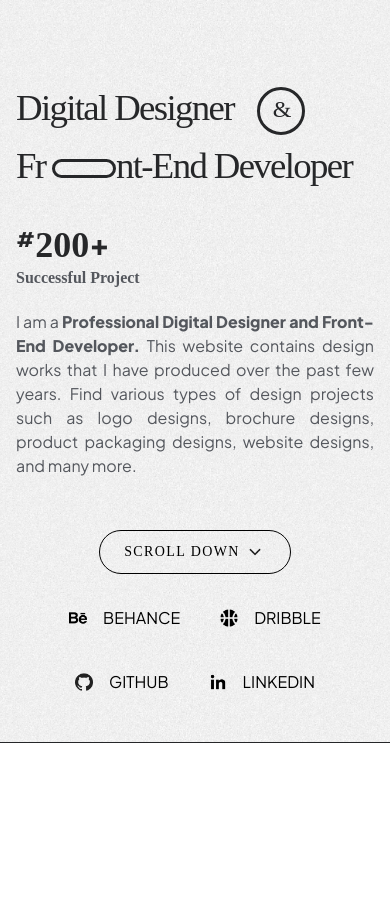
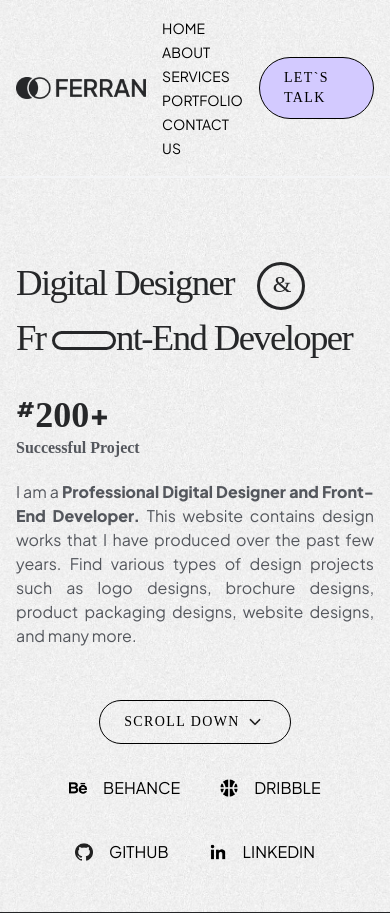
Before and after one commit to ubaidoso/Porofolio, a Next.js app: page / in a window 390 px wide. Before the commit the page ends 844 px from the top, so only its background shows below. Built offline with nearby package versions, Linux system fonts and the light colour scheme; a web font is replaced by a local one.

Commit message:
again test

```diff
--- a/src/components/Header.jsx
+++ b/src/components/Header.jsx
@@ -37,7 +37,7 @@ const Header = () => {
                 <div className="w-40">
                     <Image src={logo} alt={logo} />
                 </div>
-                <ul className='inline-flex items-center gap-8'>
+                <ul className='lg:inline-flex md:hidden items-center gap-8'>
                     {
                         menu.map((menus,index) => (
                             <li key={index} className='relative'>
--- a/src/pages/index.jsx
+++ b/src/pages/index.jsx
@@ -8,7 +8,7 @@ export default function Home() {
 
   return (
   <>
-    {/* <Header /> */}
+    <Header />
     <BannerSection />
   </>
   );
--- a/src/styles/globals.css
+++ b/src/styles/globals.css
@@ -100,7 +100,7 @@ header li {
 @media(max-width:480px) {
   h1 {
     font-size: 2.3rem;
-    line-height: 55px !important;
+    line-height: 50px !important;
   }
 
   .cst_and {
```
